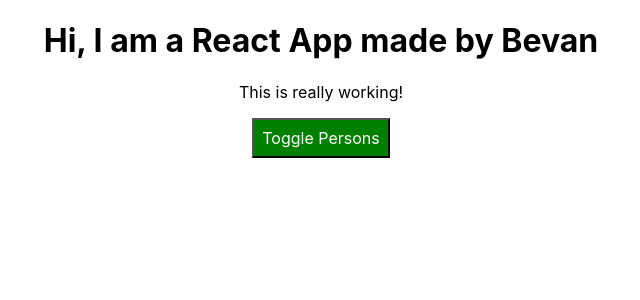
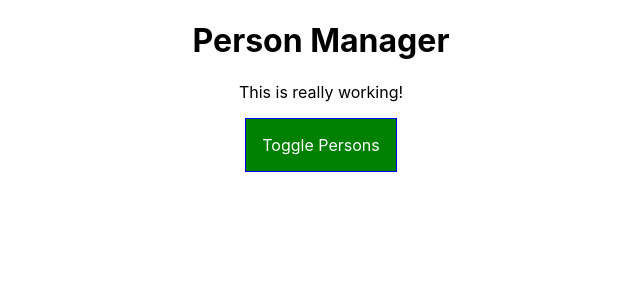
Before and after one commit to bevanshaw/react-complete-guide, a React (Create React App) app: page / in a window 1280 px wide. Shown: the top 300 px of the page, without its empty margins (319-959 px from the left). Built offline with nearby package versions, Linux system fonts and the light colour scheme.

Commit message:
changing structure of folders and components to align with best practices

```diff
--- a/src/App.module.css
+++ /dev/null
@@ -1,11 +0,0 @@
-.App {
-  text-align: center;
-}
-
-.red{
-  color: red;
-}
-
-.bold{
-  font-weight: bold;
-}
--- a/src/Person/Person.module.css
+++ /dev/null
@@ -1,8 +0,0 @@
-.Person{
-    width: 60%;
-    margin: 16px auto;
-    border: 1px solid #eee;
-    box-shadow: 0 2px 3px #ccc;
-    padding: 16px;
-    text-align: center;
-}
--- /dev/null
+++ b/src/components/Cockpit/Cockpit.js
@@ -0,0 +1,31 @@
+import React from 'react';
+import classes from './Cockpit.module.css';
+
+const cockpit = (props) => {
+    let assignedClasses = [];
+    let btnClass = '';
+
+    if(props.showPersons){
+        btnClass = classes.Red;
+    }
+
+    if(props.persons.length <= 2){
+      assignedClasses.push(classes.red); //classes = ['red'];
+    }
+    if(props.persons.length <= 1){
+      //classes = ['red', 'bold'].join(' ');
+      assignedClasses.push(classes.bold); //classes = ['red', 'bold'];
+    }
+
+    return (
+        <div className={classes.Cockpit}>
+            <h1>{props.title}</h1>
+            <p className={assignedClasses.join(' ')}>This is really working!</p>
+            <button
+            className={btnClass}
+            onClick={props.clicked} >Toggle Persons</button>
+        </div>
+    );
+};
+
+export default cockpit;
--- /dev/null
+++ b/src/components/Cockpit/Cockpit.module.css
@@ -0,0 +1,30 @@
+.red{
+    color: red;
+  }
+
+  .bold{
+    font-weight: bold;
+  }
+
+  .Cockpit button {
+    border: 1px solid blue;
+    padding: 16px;
+    background-color: green;
+    font: inherit;
+    color: white;
+    cursor: pointer;
+  }
+
+  .Cockpit button:hover {
+    background-color: lightgreen;
+    color: black;
+  }
+
+  .Cockpit button.Red {
+    background-color: red;
+  }
+
+  .Cockpit button.Red:hover {
+    background-color: salmon;
+    color: black;
+  }
--- /dev/null
+++ b/src/components/Persons/Person/Person.module.css
@@ -0,0 +1,16 @@
+.Person {
+    width: 60%;
+    margin: 16px auto;
+    border: 1px solid #eee;
+    box-shadow: 0 2px 3px #ccc;
+    padding: 16px;
+    text-align: center;
+}
+
+/*adjusts the Person class to a width of 450px
+if the th viewport is greater than 500px */
+@media (min-width: 500px) {
+    .Person{
+        width: 450px;
+    }
+}
--- /dev/null
+++ b/src/components/Persons/Persons.js
@@ -0,0 +1,13 @@
+import React from 'react';
+import Person from './Person/Person';
+
+const persons = (props) => props.persons.map((personArg, index) =>{
+        return <Person
+            click={() => {props.clicked(index)}}
+            name={personArg.name}
+            age={personArg.age}
+            key={personArg.id}
+            changed={(event) => props.changed(event, personArg.id)}/>
+    }   );
+
+export default persons;
--- a/src/App.js
+++ b/src/containers/App.js
@@ -1,6 +1,7 @@
 import React, { Component } from 'react';
 import classes from './App.module.css';
-import Person from './Person/Person';
+import Persons from '../components/Persons/Persons';
+import Cockpit from '../components/Cockpit/Cockpit';
 
 class App extends Component {
 state = {
@@ -45,55 +46,22 @@ togglePersonsHandler = () =>{
 
   render() {
 
-    const styleButton = {
-        backgroundColor: 'green',
-        color: 'white',
-        font: 'inherit',
-        margin: '1px solid blue',
-        padding: '8px',
-        cursor: 'pointer',
-    };
-
     let persons = null;
 
     if(this.state.showPersons){
-      persons = (
-        <div>
-          {this.state.persons.map((personArg, index) =>{
-            return <Person
-            click={() => {this.deletePersonHandler(index)}}
-            name={personArg.name}
-            age={personArg.age}
-            key={personArg.id}
-            changed={(event) => this.changedNameHandler(event, personArg.id)}/>
-          })}
-        </div>
-      );
-      styleButton.backgroundColor = 'red';
-      //styleButton.fontWeight = 'bold';
-      /*USING RADIUM PACKAGE WHICH WAS REMOVED: styleButton[':hover'] = {//note square brackets because syntax instead of . when a String
-        backgroundColor: 'salmon',
-        color: 'black'
-      }*/
-    }
-
-    let assignedClasses = [];
-
-    if(this.state.persons.length <= 2){
-      assignedClasses.push(classes.red); //classes = ['red'];
-    }
-    if(this.state.persons.length <= 1){
-      //classes = ['red', 'bold'].join(' ');
-      assignedClasses.push(classes.bold); //classes = ['red', 'bold'];
+      persons = <Persons
+          persons={this.state.persons}
+          clicked={this.deletePersonHandler}
+          changed={this.changedNameHandler} />;
     }
 
     return (
       <div className={classes.App}>
-        <h1>Hi, I am a React App made by Bevan</h1>
-        <p className={assignedClasses.join(' ')}>This is really working!</p>
-        <button
-        style={styleButton}
-        onClick={this.togglePersonsHandler} >Toggle Persons</button>
+        <Cockpit
+        title={this.props.appTitle}
+        showPersons={this.state.showPersons}
+        persons={this.state.persons}
+        clicked={this.togglePersonsHandler}/>
         {persons}
       </div>
     );
--- /dev/null
+++ b/src/containers/App.module.css
@@ -0,0 +1,3 @@
+.App {
+  text-align: center;
+}
--- a/src/index.js
+++ b/src/index.js
@@ -1,10 +1,10 @@
 import React from 'react';
 import ReactDOM from 'react-dom';
 import './index.css';
-import App from './App';
+import App from './containers/App';
 import * as serviceWorker from './serviceWorker';
 
-ReactDOM.render(<App />, document.getElementById('root'));
+ReactDOM.render(<App appTitle='Person Manager'/>, document.getElementById('root'));
 
 // If you want your app to work offline and load faster, you can change
 // unregister() to register() below. Note this comes with some pitfalls.
```
Also changed, not shown: src/components/Persons/Person/Person.js (renamed from src/Person/Person.js), 1 other file (tests, documents, lock files or other folders).
